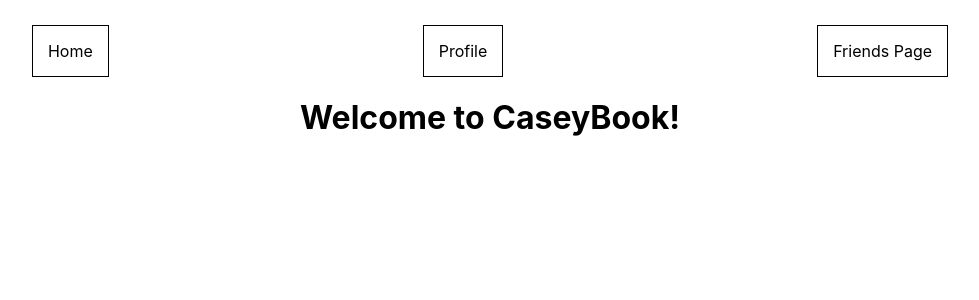
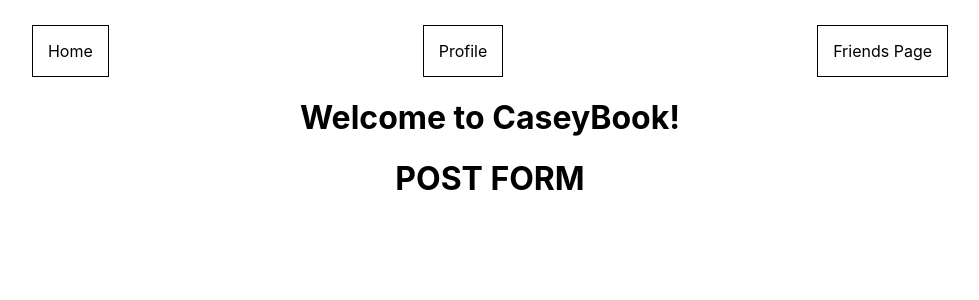
Before and after one commit to CRHarding/web50-caseybook, a React (Create React App) app: page /post in a window 1280 px wide. Shown: the top 300 px of the page, without its empty margins (150-1129 px from the left). Built offline with nearby package versions, Linux system fonts and the light colour scheme; no server answers.

Commit message:
Initial post state in place.

```diff
--- a/src/App.css
+++ b/src/App.css
@@ -17,14 +17,14 @@ nav {
   justify-content: space-around;
 }
 
-nav a {
+nav a, a {
   text-decoration: none;
   color: black;
   border: 1px solid black;
   padding: 15px;
 }
 
-nav a:hover {
+nav a:hover, a:hover {
   background-color: lemonchiffon;
 }
 
--- a/src/App.js
+++ b/src/App.js
@@ -5,6 +5,7 @@ import axios from 'axios';
 
 import User from './Components/User';
 import Users from './Components/Users';
+import PostForm from './Components/PostForm';
 
 const admin = {
   name: "CRHarding",
@@ -51,6 +52,9 @@ function App() {
       <Route path="/users">
         <Users friends={users} />
       </Route>
+      <Route path="/post">
+        <PostForm />
+      </Route>
     </div>
   );
 }
--- /dev/null
+++ b/src/Components/PostForm.js
@@ -0,0 +1,9 @@
+import React from 'react';
+
+const PostForm = (props) => {
+  return (
+    <h1>POST FORM</h1>
+  )
+}
+
+export default PostForm;
--- a/src/Components/User.js
+++ b/src/Components/User.js
@@ -1,4 +1,5 @@
 import React from 'react';
+import { Link } from 'react-router-dom';
 
 const User = (props) => {
   return (
@@ -6,6 +7,7 @@ const User = (props) => {
       <h2>{props.user.name}</h2>
       <img src={props.user.profile_picture} alt="user" />
       <p>{props.user.about}</p>
+      <Link to="/post">Create a post</Link>
     </div>
   )
 }
```
